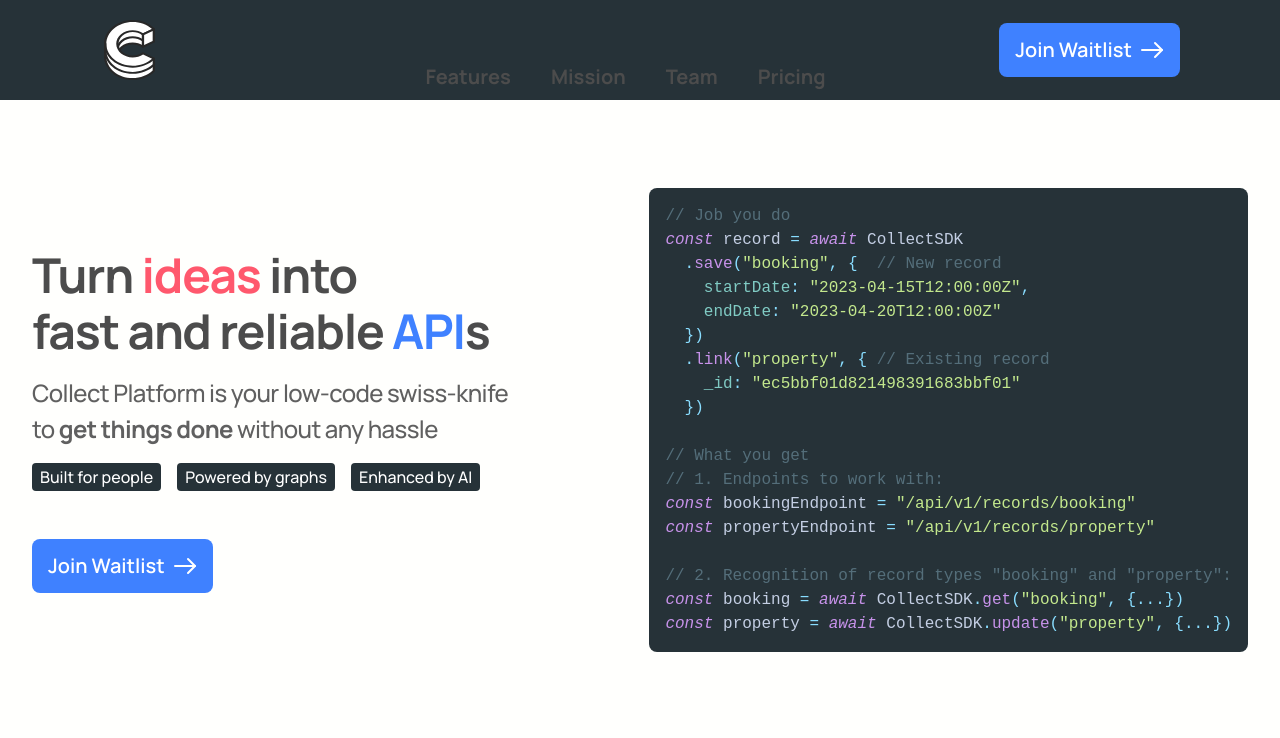
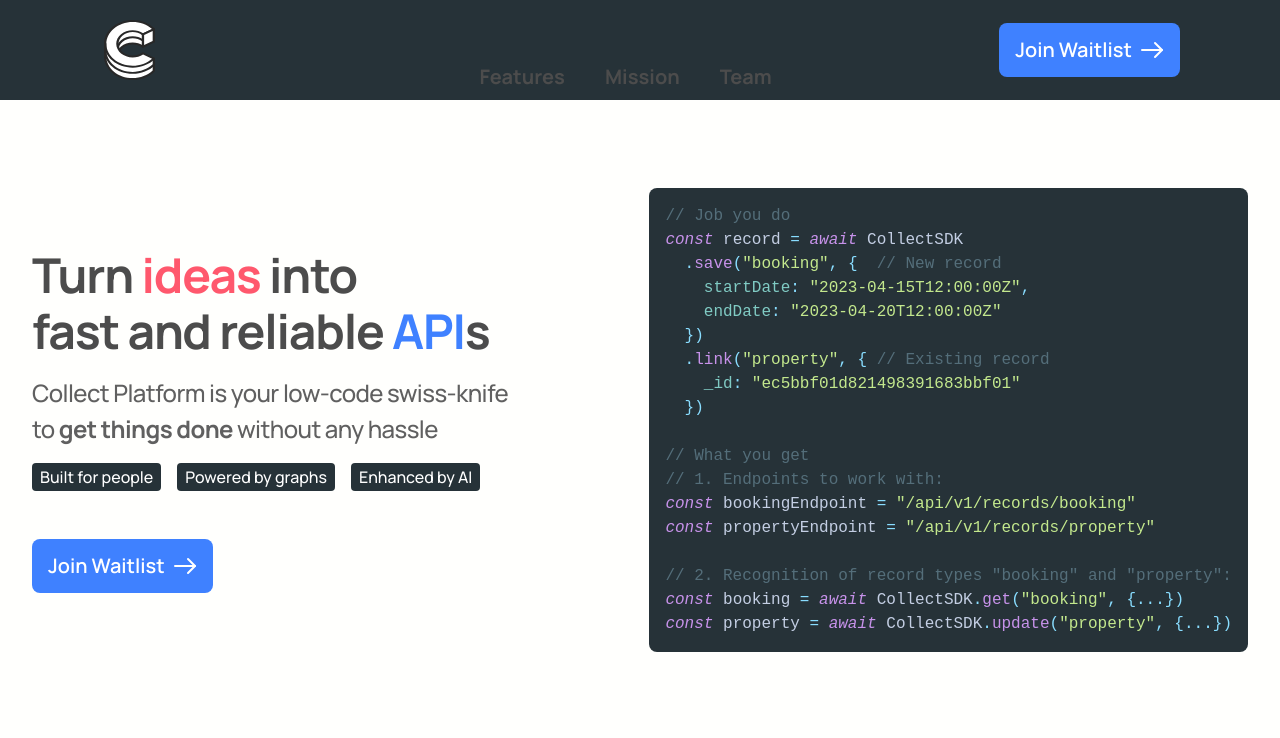
Before and after one commit to collect-so/public, a Next.js app: page / in a window 1280 px wide. Shown: the top 738 px of the page. Built offline with nearby package versions, Linux system fonts and the light colour scheme.

Commit message:
Remove pricing section

```diff
--- a/src/components/Layout/header/data/index.ts
+++ b/src/components/Layout/header/data/index.ts
@@ -8,5 +8,5 @@ export const menuData: IMenuItem[] = [
   { name: "Features", url: "/#features" },
   { name: "Mission", url: "/about/mission" },
   { name: "Team", url: "/about/team" },
-  { name: "Pricing", url: "/#pricing" },
+  // { name: "Pricing", url: "/#pricing" },
 ];
--- a/src/pages/index.tsx
+++ b/src/pages/index.tsx
@@ -42,7 +42,7 @@ export default function Home() {
         <SwipesSection />
         <BenefitsSection />
         <DevsSection />
-        <PricingSection />
+        {/*<PricingSection />*/}
       </Layout>
     </>
   );
```
